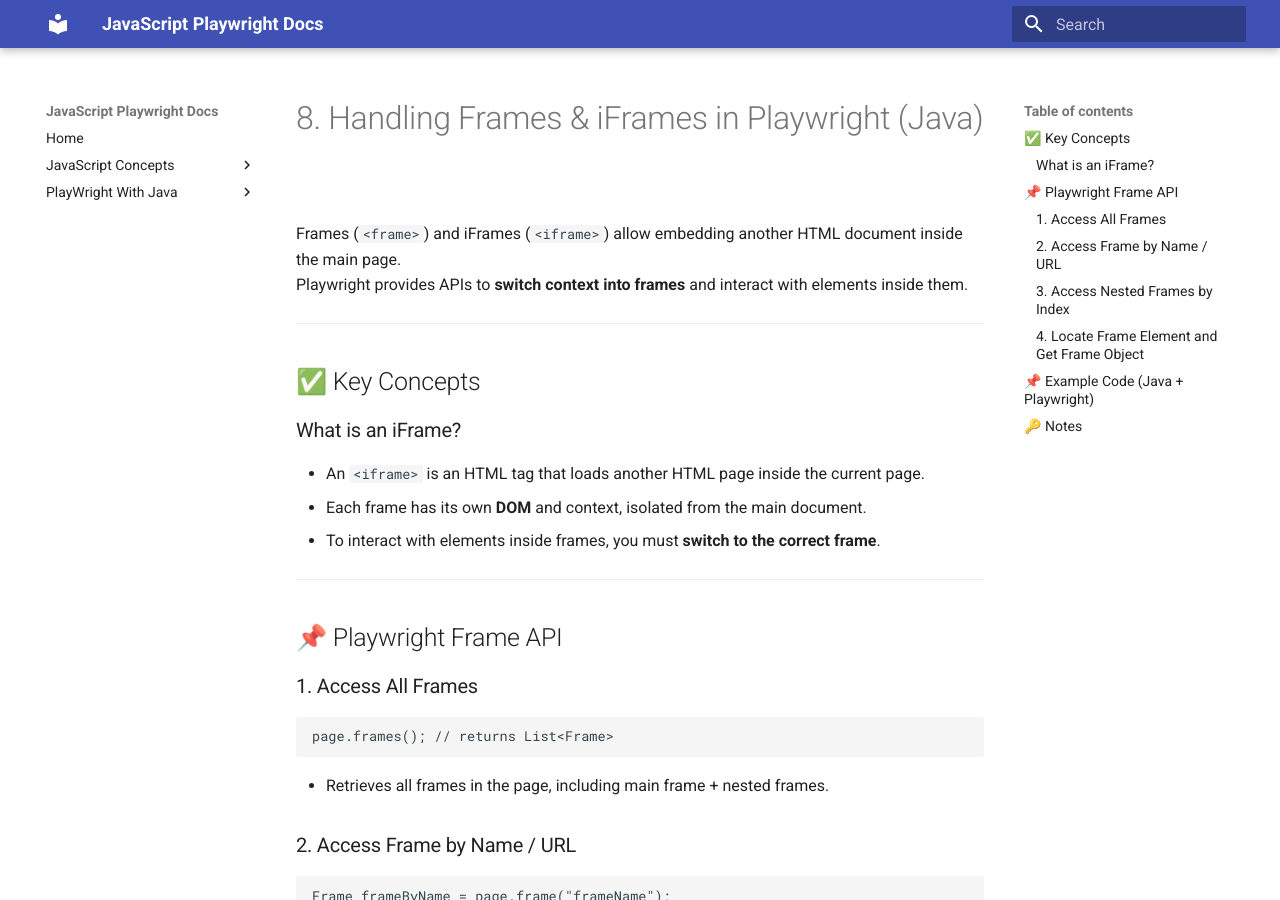
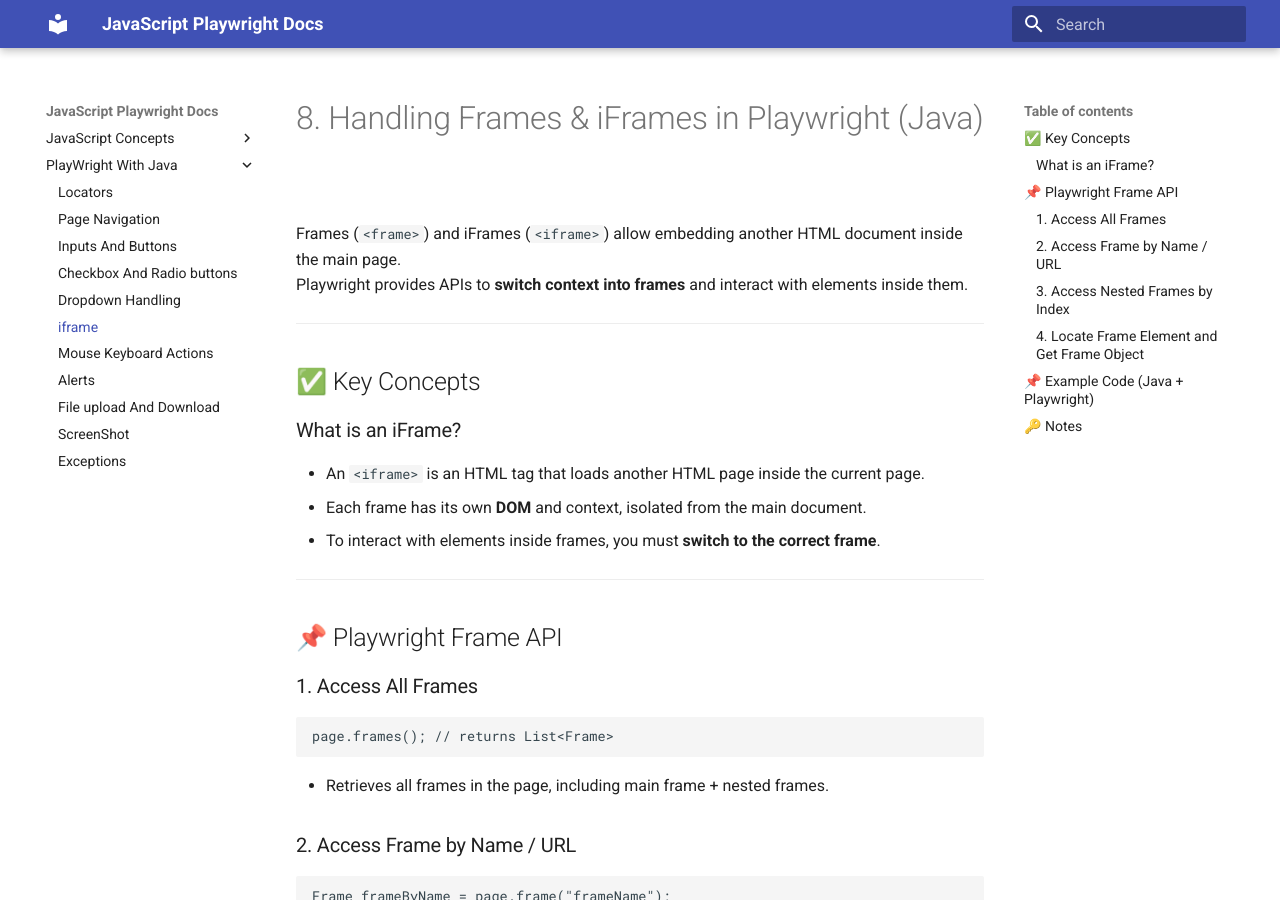
Before and after one commit to Play-Wright-course/automation-testing, an MkDocs documentation site: the page built from docs/playwright-Java/iframes.md, in a window 1280 px wide and 900 px high. Built offline with MkDocs 1.6.1 and Material for MkDocs 9.7.7, drawn with Linux system fonts in a browser that asks for light colours.

Commit message:
Update mkdocs.yml

```diff
--- a/mkdocs.yml
+++ b/mkdocs.yml
@@ -2,7 +2,6 @@
 site_url: https://Play-Wright-course.github.io/Java-Script-Doc/
 use_directory_urls: true
 nav:
-  - Home: index.md
   - JavaScript Concepts:
       - Variables: javascriptConcepts/variables.md
       - Data Types: javascriptConcepts/dataTypes.md
@@ -13,10 +12,20 @@
 
   - PlayWright With Java:
       - Locators: playwright-Java/locator.md
-      - PlayWright interactions:
-          - Inputs Buttons: playwright-Java/playwright-interaction.md
-          - Dropdown Handling: playwright-Java/dropdown_handling.md
-          - Mouse Keyboard Actions: playwright-Java/mouse-keyboard-actions.md
+      - Page Navigation: page-navigation-actions.md
+      - Inputs And Buttons: playwright-Java/playwright-interaction.md
+      - Checkbox And Radio buttons: playwright-Java/checkbox-radio-button.md
+      - Dropdown Handling: playwright-Java/dropdown_handling.md
+      - iframe: playwright-Java/iframes.md
+      - Mouse Keyboard Actions: playwright-Java/mouse-keyboard-actions.md
+      - Alerts: playwright-Java/alerts-promt.md
+      - File upload And Download: playwright-Java/file-upload-download.md
+      - ScreenShot: playwright-Java/screenshot.md
+      - Exceptions: playwright-Java/exceptions.md
+
+
+
+
 theme:
   name: material
 
```
